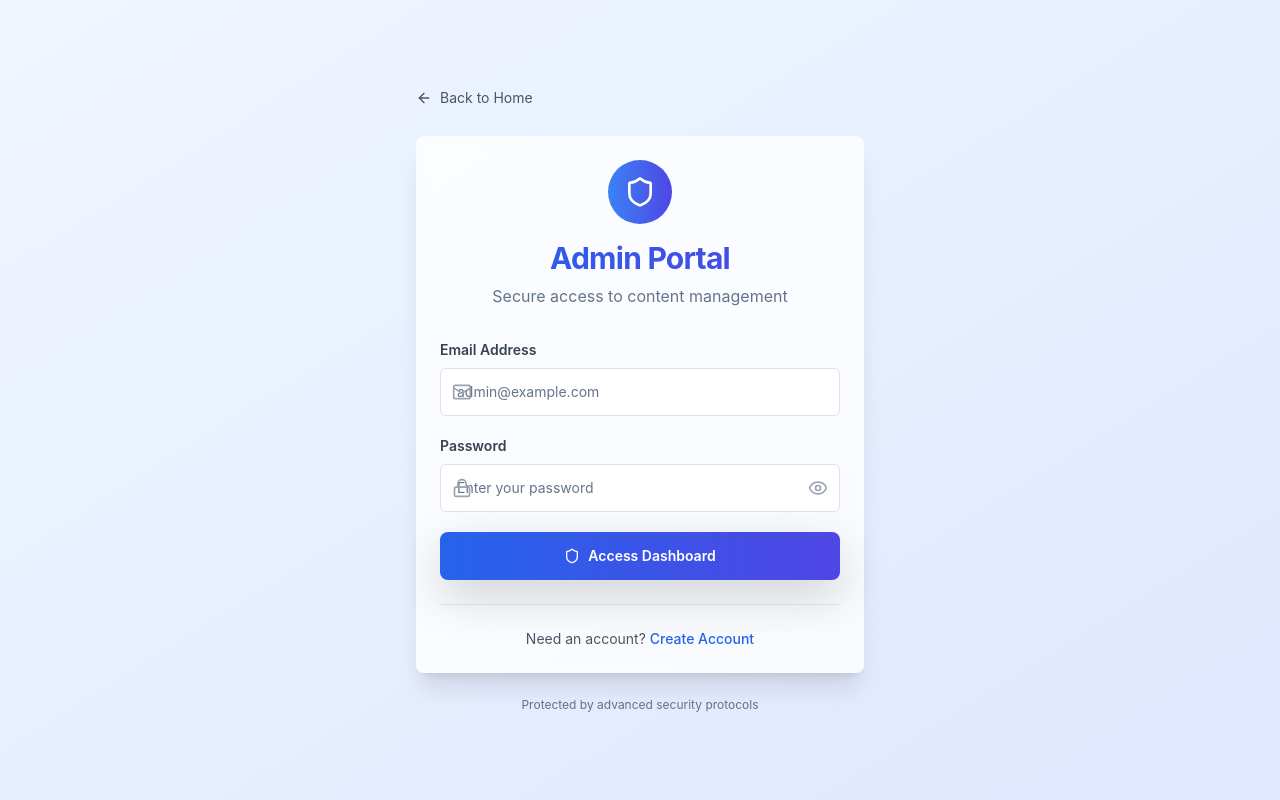
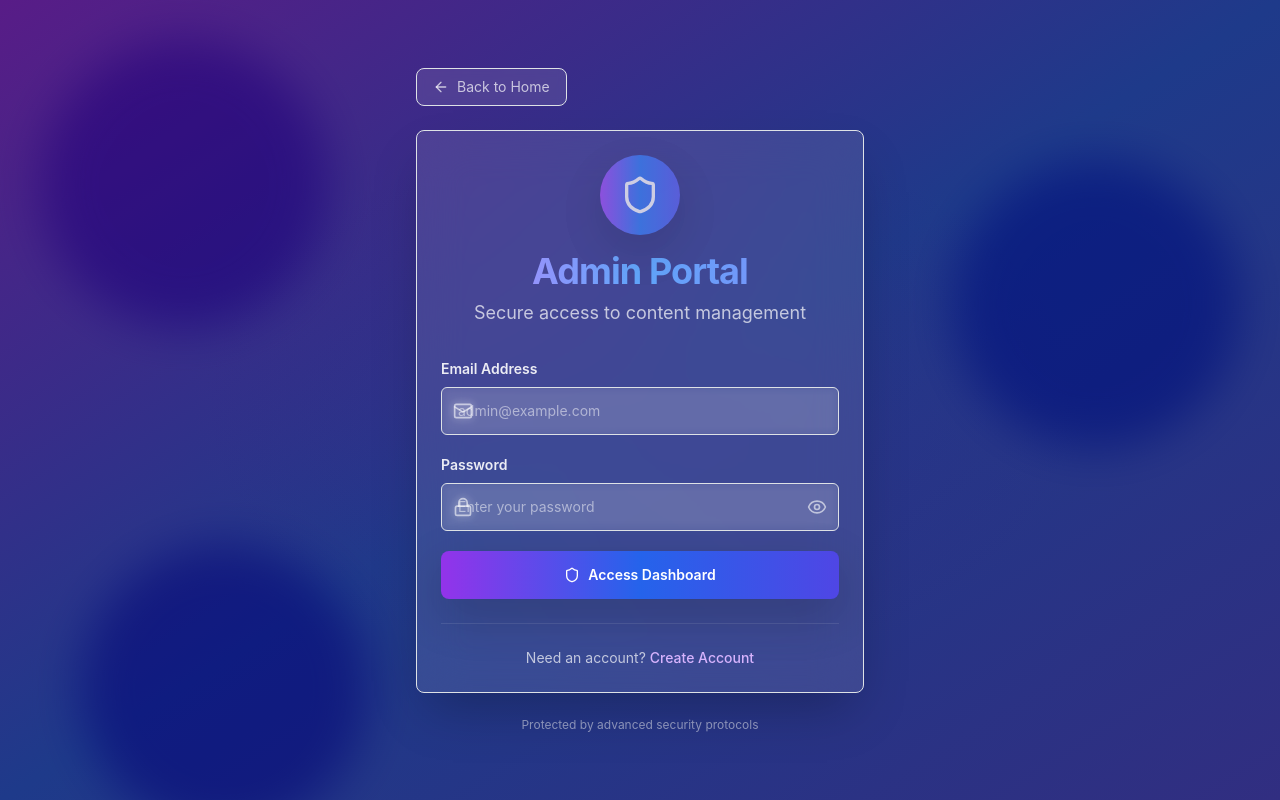
Before and after one commit to vikashkumar14/editor-star-vault, a React (Vite) app: page /admin-login in a window 1280 px wide. Built offline with nearby package versions, Linux system fonts and the light colour scheme; the HTML template or start-up script is replaced by a standard one.

Commit message:
Fix admin login issues

```diff
--- a/src/components/AdminLogin.tsx
+++ b/src/components/AdminLogin.tsx
@@ -123,27 +123,32 @@ const AdminLogin = () => {
   };
 
   return (
-    <div className="min-h-screen bg-gradient-to-br from-blue-50 to-indigo-100 dark:from-slate-900 dark:to-slate-800 flex items-center justify-center p-4">
-      <div className="w-full max-w-md space-y-6">
+    <div className="min-h-screen relative overflow-hidden flex items-center justify-center p-4 bg-gradient-to-br from-purple-900 via-blue-900 to-indigo-900">
+      {/* Animated background elements */}
+      <div className="absolute inset-0 bg-[radial-gradient(ellipse_at_center,_var(--tw-gradient-stops))] from-purple-900/20 via-transparent to-transparent"></div>
+      <div className="absolute top-10 left-10 w-72 h-72 bg-purple-600 rounded-full mix-blend-multiply filter blur-xl opacity-30 animate-pulse"></div>
+      <div className="absolute top-40 right-10 w-72 h-72 bg-blue-600 rounded-full mix-blend-multiply filter blur-xl opacity-30 animate-pulse animation-delay-2000"></div>
+      <div className="absolute -bottom-8 left-20 w-72 h-72 bg-indigo-600 rounded-full mix-blend-multiply filter blur-xl opacity-30 animate-pulse animation-delay-4000"></div>
+      <div className="relative z-10 w-full max-w-md space-y-6">
         {/* Back to home link */}
         <Link
           to="/"
-          className="inline-flex items-center text-sm text-gray-600 dark:text-gray-400 hover:text-gray-900 dark:hover:text-gray-100 transition-colors"
+          className="inline-flex items-center text-sm text-white/70 hover:text-white transition-colors backdrop-blur-sm bg-white/10 px-3 py-2 rounded-lg border border-white/20"
         >
           <ArrowLeft className="h-4 w-4 mr-2" />
           Back to Home
         </Link>
 
-        <Card className="w-full shadow-xl border-0 bg-white/80 dark:bg-slate-900/80 backdrop-blur-sm">
+        <Card className="w-full shadow-2xl border border-white/10 bg-white/10 backdrop-blur-xl">
           <CardHeader className="text-center space-y-4 pb-8">
-            <div className="mx-auto w-16 h-16 bg-gradient-to-r from-blue-500 to-indigo-600 rounded-full flex items-center justify-center">
-              <Shield className="h-8 w-8 text-white" />
+            <div className="mx-auto w-20 h-20 bg-gradient-to-r from-purple-500 via-blue-500 to-indigo-500 rounded-full flex items-center justify-center shadow-lg shadow-purple-500/25 animate-pulse">
+              <Shield className="h-10 w-10 text-white" />
             </div>
             <div>
-              <CardTitle className="text-3xl font-bold bg-gradient-to-r from-blue-600 to-indigo-600 bg-clip-text text-transparent">
+              <CardTitle className="text-4xl font-bold bg-gradient-to-r from-purple-400 via-blue-400 to-indigo-400 bg-clip-text text-transparent">
                 Admin Portal
               </CardTitle>
-              <CardDescription className="text-base mt-2">
+              <CardDescription className="text-lg mt-2 text-white/70">
                 Secure access to content management
               </CardDescription>
             </div>
@@ -151,8 +156,8 @@ const AdminLogin = () => {
 
           <CardContent className="space-y-6">
             {error && (
-              <Alert className="border-red-200 bg-red-50 dark:bg-red-950/20">
-                <AlertDescription className="text-red-700 dark:text-red-400">
+              <Alert className="border-red-400/50 bg-red-500/10 backdrop-blur-sm">
+                <AlertDescription className="text-red-200">
                   {error}
                 </AlertDescription>
               </Alert>
@@ -160,17 +165,17 @@ const AdminLogin = () => {
 
             <form onSubmit={handleLogin} className="space-y-5">
               <div className="space-y-2">
-                <label className="block text-sm font-semibold text-gray-700 dark:text-gray-300">
+                <label className="block text-sm font-semibold text-white/90">
                   Email Address
                 </label>
                 <div className="relative">
-                  <Mail className="absolute left-3 top-1/2 transform -translate-y-1/2 h-5 w-5 text-gray-400" />
+                  <Mail className="absolute left-3 top-1/2 transform -translate-y-1/2 h-5 w-5 text-white/60" />
                   <Input
                     type="email"
                     value={credentials.username}
                     onChange={(e) => setCredentials({ ...credentials, username: e.target.value })}
                     placeholder="admin@example.com"
-                    className="pl-10 h-12 border-gray-200 dark:border-gray-700 focus:border-blue-500 focus:ring-blue-500"
+                    className="pl-10 h-12 bg-white/10 border-white/20 text-white placeholder:text-white/50 focus:border-purple-400 focus:ring-purple-400/25 backdrop-blur-sm"
                     required
                     disabled={loading}
                   />
@@ -178,24 +183,24 @@ const AdminLogin = () => {
               </div>
 
               <div className="space-y-2">
-                <label className="block text-sm font-semibold text-gray-700 dark:text-gray-300">
+                <label className="block text-sm font-semibold text-white/90">
                   Password
                 </label>
                 <div className="relative">
-                  <Lock className="absolute left-3 top-1/2 transform -translate-y-1/2 h-5 w-5 text-gray-400" />
+                  <Lock className="absolute left-3 top-1/2 transform -translate-y-1/2 h-5 w-5 text-white/60" />
                   <Input
                     type={showPassword ? "text" : "password"}
                     value={credentials.password}
                     onChange={(e) => setCredentials({ ...credentials, password: e.target.value })}
                     placeholder="Enter your password"
-                    className="pl-10 pr-12 h-12 border-gray-200 dark:border-gray-700 focus:border-blue-500 focus:ring-blue-500"
+                    className="pl-10 pr-12 h-12 bg-white/10 border-white/20 text-white placeholder:text-white/50 focus:border-purple-400 focus:ring-purple-400/25 backdrop-blur-sm"
                     required
                     disabled={loading}
                   />
                   <button
                     type="button"
                     onClick={() => setShowPassword(!showPassword)}
-                    className="absolute right-3 top-1/2 transform -translate-y-1/2 text-gray-400 hover:text-gray-600 dark:hover:text-gray-300"
+                    className="absolute right-3 top-1/2 transform -translate-y-1/2 text-white/60 hover:text-white/80 transition-colors"
                     disabled={loading}
                   >
                     {showPassword ? <EyeOff className="h-5 w-5" /> : <Eye className="h-5 w-5" />}
@@ -205,7 +210,7 @@ const AdminLogin = () => {
 
               <Button
                 type="submit"
-                className="w-full h-12 bg-gradient-to-r from-blue-600 to-indigo-600 hover:from-blue-700 hover:to-indigo-700 text-white font-semibold rounded-lg shadow-lg transition-all duration-200 transform hover:scale-[1.02] disabled:opacity-50 disabled:cursor-not-allowed disabled:transform-none"
+                className="w-full h-12 bg-gradient-to-r from-purple-600 via-blue-600 to-indigo-600 hover:from-purple-700 hover:via-blue-700 hover:to-indigo-700 text-white font-semibold rounded-lg shadow-lg shadow-purple-500/25 transition-all duration-300 transform hover:scale-[1.02] hover:shadow-purple-500/40 disabled:opacity-50 disabled:cursor-not-allowed disabled:transform-none"
                 disabled={loading}
               >
                 {loading ? (
@@ -222,12 +227,12 @@ const AdminLogin = () => {
               </Button>
             </form>
 
-            <div className="text-center pt-4 border-t border-gray-200 dark:border-gray-700">
-              <p className="text-sm text-gray-600 dark:text-gray-400">
+            <div className="text-center pt-4 border-t border-white/10">
+              <p className="text-sm text-white/70">
                 Need an account?{' '}
                 <Link
                   to="/login"
-                  className="text-blue-600 hover:text-blue-700 dark:text-blue-400 dark:hover:text-blue-300 font-medium"
+                  className="text-purple-300 hover:text-purple-200 font-medium transition-colors"
                 >
                   Create Account
                 </Link>
@@ -237,7 +242,7 @@ const AdminLogin = () => {
         </Card>
 
         <div className="text-center">
-          <p className="text-xs text-gray-500 dark:text-gray-400">
+          <p className="text-xs text-white/50">
             Protected by advanced security protocols
           </p>
         </div>
--- a/src/integrations/supabase/types.ts
+++ b/src/integrations/supabase/types.ts
@@ -387,6 +387,10 @@ export type Database = {
         Args: { content_uuid: string }
         Returns: undefined
       }
+      make_user_admin: {
+        Args: { user_email: string }
+        Returns: undefined
+      }
     }
     Enums: {
       app_role: "admin" | "creator" | "user"
```
Also changed, not shown: 1 other file (tests, documents, lock files or other folders).
